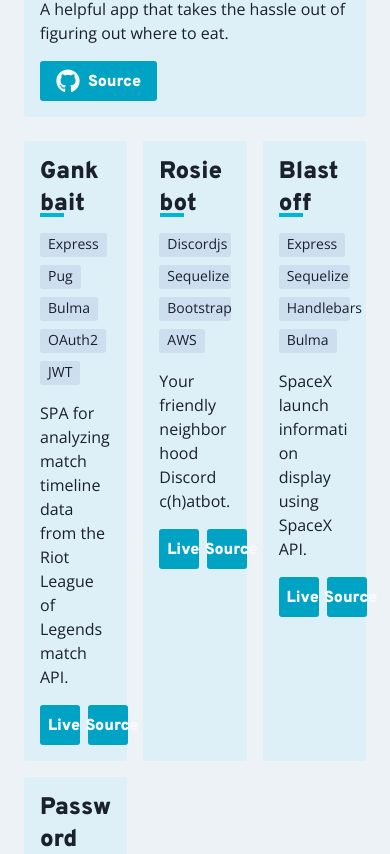
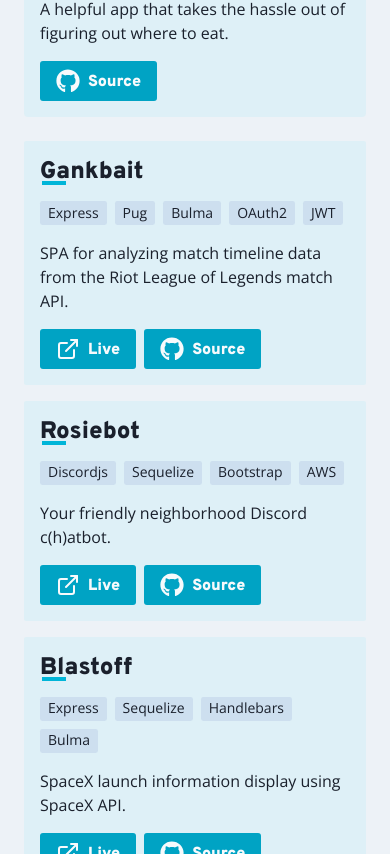
Before and after one commit to jsonFox/portfolio, a React (Vite) app: page / in a window 390 px wide. Shown: the part 2210-3064 px from the top of the page. Built offline with nearby package versions, Linux system fonts and the light colour scheme; a web font is replaced by a local one.

Commit message:
Add responsiveness to project card grid

```diff
--- a/src/components/Work.tsx
+++ b/src/components/Work.tsx
@@ -63,7 +63,7 @@
         {featuredProjects.map((p, i) => (
           <FeaturedProjectCard key={i} {...p} />
         ))}
-        <SimpleGrid columns={3} gap={4}>
+        <SimpleGrid columns={{ base: 1, md: 2, lg: 3 }} gap={4}>
           {projects.map((p, i) => (
             <ProjectCard key={i} {...p} />
           ))}
```
